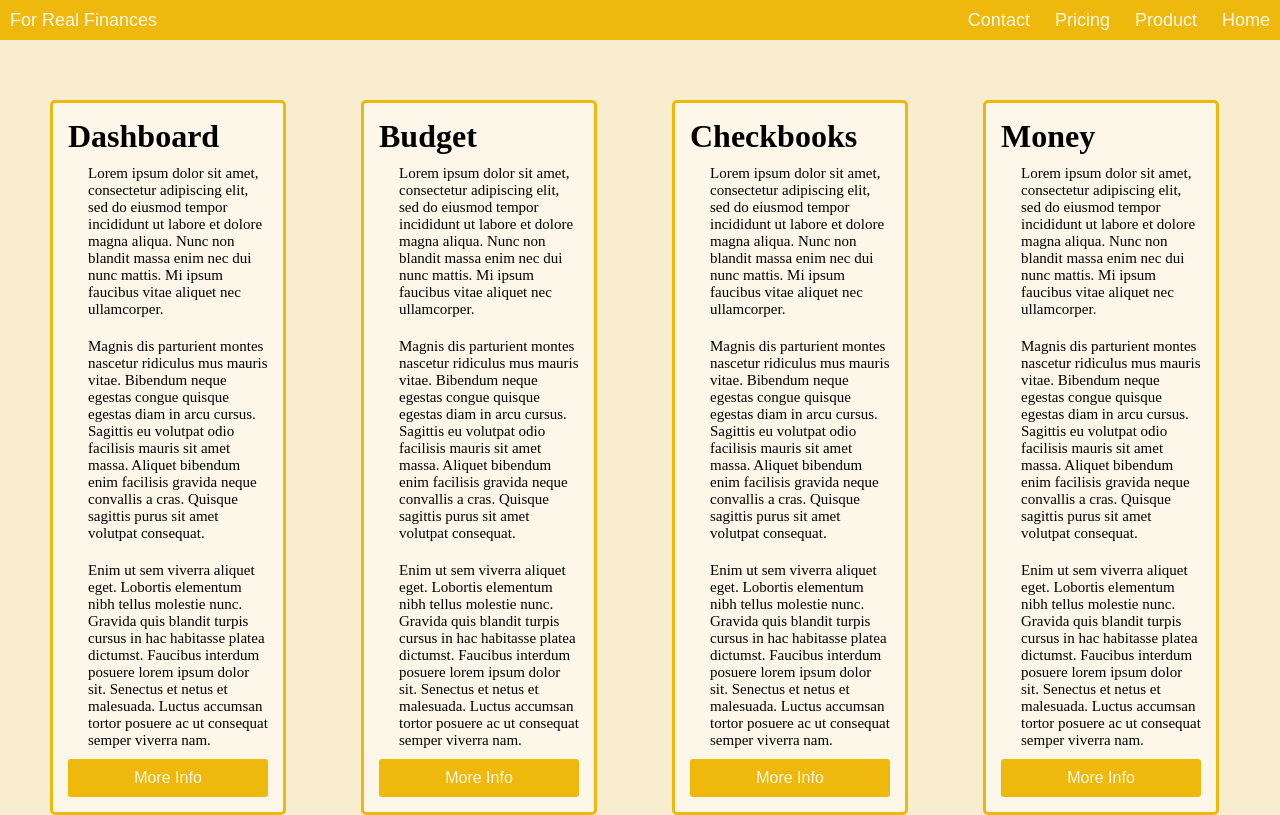
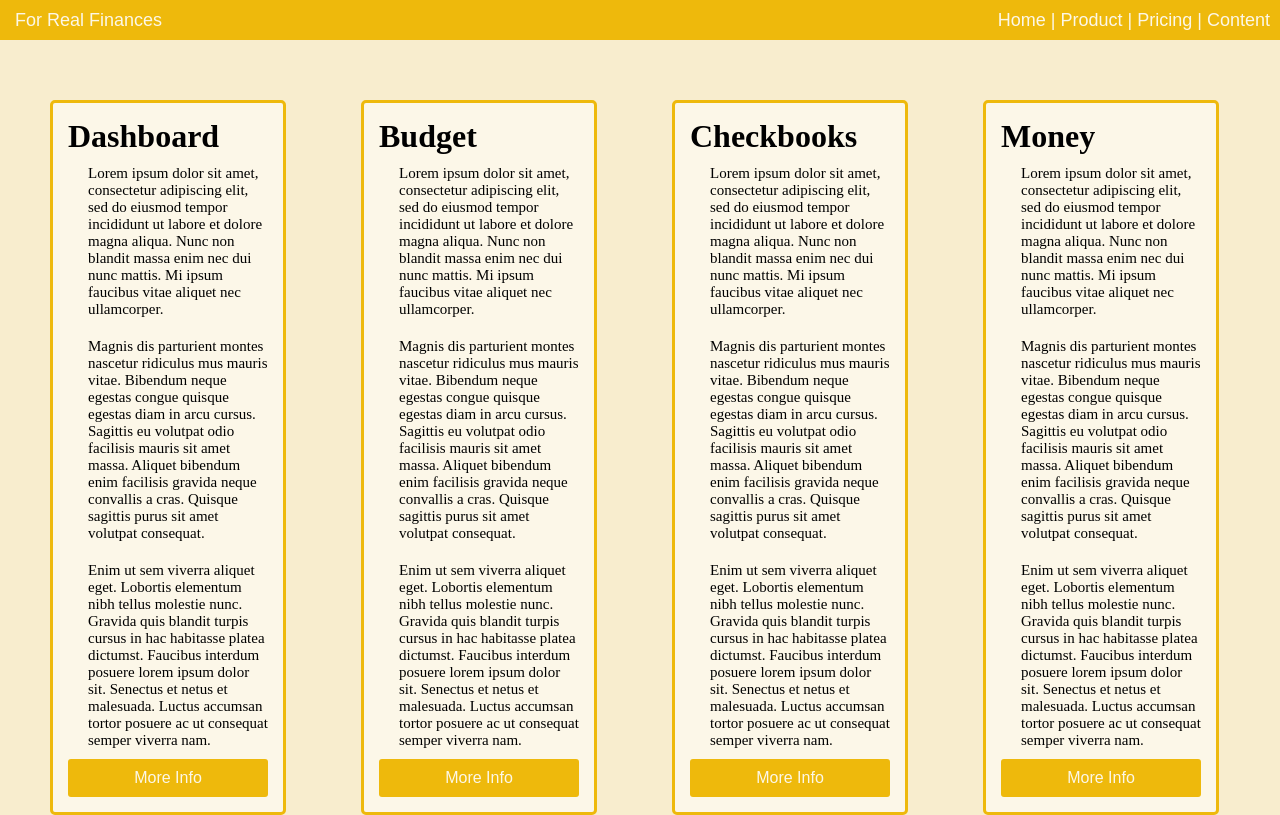
Before and after one commit to JTYates21/CSS-Positioning, a plain HTML site: page index.html in a window 1280 px wide. Drawn offline with Linux system fonts and the light colour scheme.

Commit message:
second commit

```diff
--- a/index.html
+++ b/index.html
@@ -8,11 +8,10 @@
 </head>
 <body class="background">
     <div class="nav">
-        <p>For Real Finances</p>
-        <a href="#">Home</a>
-        <a href="#">Product</a>
-        <a href="#">Pricing</a>
-        <a href="#">Contact</a>
+        <div class="navText">
+            <p>For Real Finances</p>
+            <p>Home | Product | Pricing | Content</p>
+        </div>
     </div>
     <div class="container">
         <div class="textBox">
--- a/main.css
+++ b/main.css
@@ -10,21 +10,15 @@ html, body, h1, p {
     width: 100%;
     padding: 10px;
     margin-bottom: 100px;
-    text-align: center;
     font-family: Arial, Helvetica, sans-serif;
     position: fixed;
 }
 
-.nav p {
+.navText {
+    display: flex;
     color: #fcf7e8;
     font-size: 18px;
-    float: left;
-}
-
-.nav a {
-    color: #fcf7e8;
-    font-size: 18px;
-    float: right;
+    justify-content: space-between;
     padding: 0 5px;
     margin-right: 15px;
     text-decoration: none;
```
